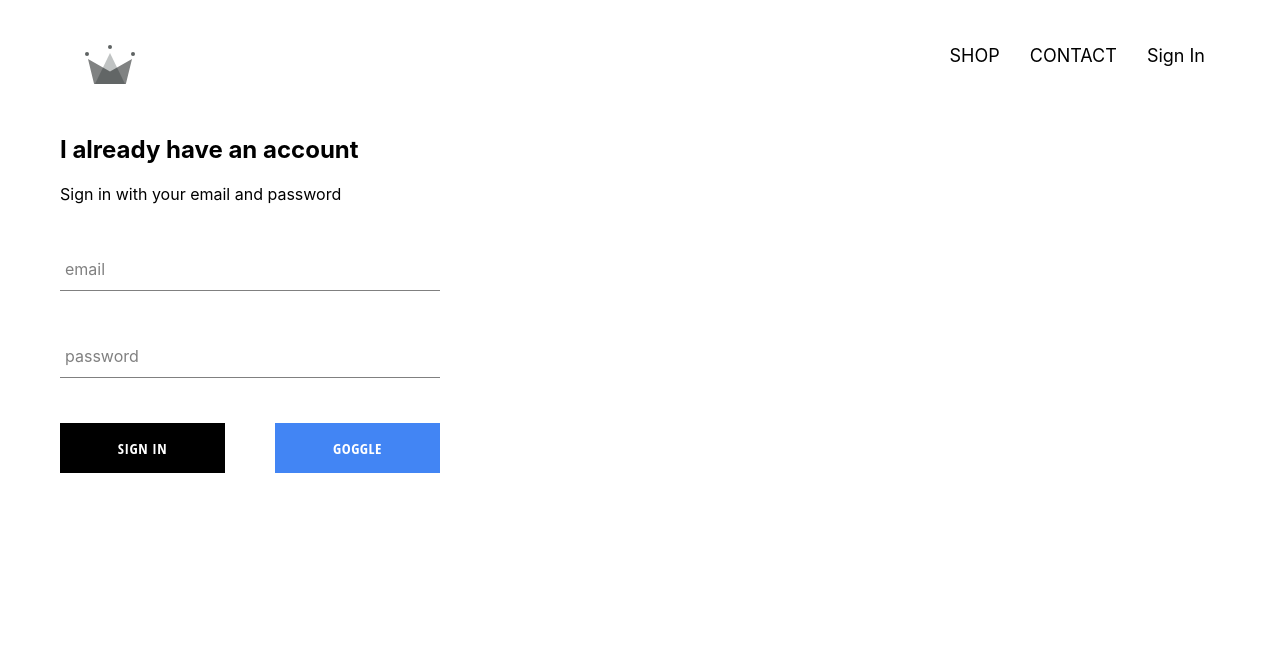
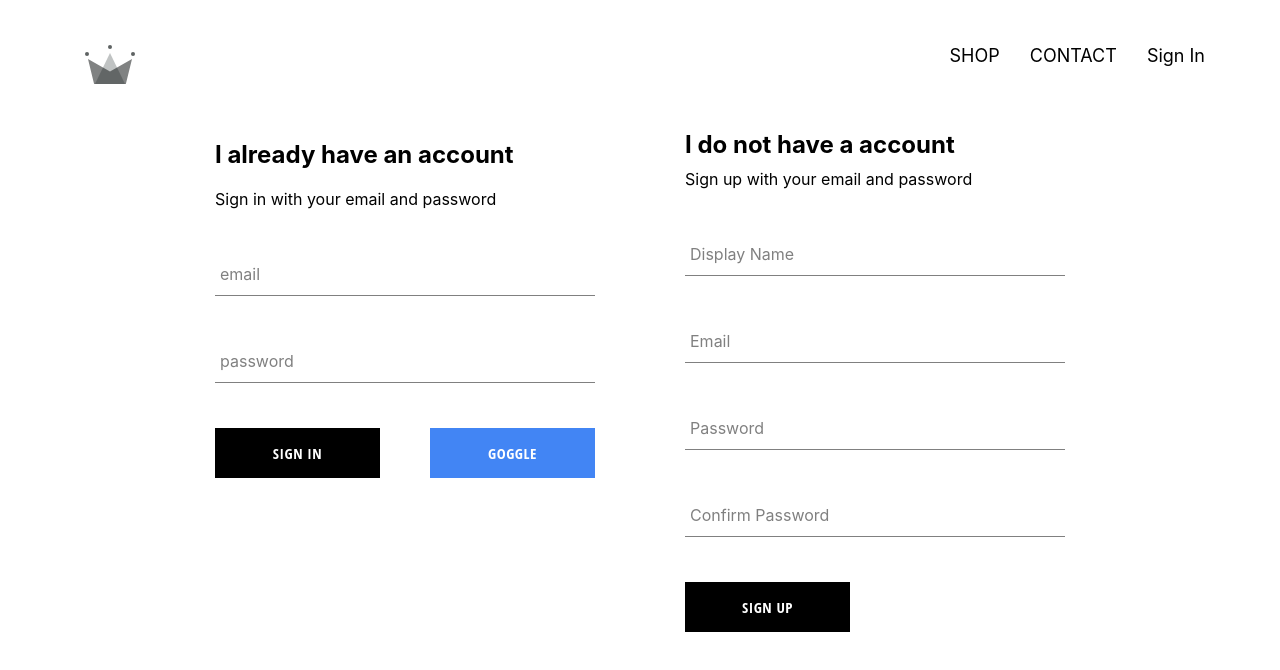
Before and after one commit to RajatArya007zxc/ecommerce, a React (Create React App) app: page /signin in a window 1280 px wide. Shown: the top 670 px of the page. Built offline with nearby package versions, Linux system fonts and the light colour scheme; no server answers.

Commit message:
add SignUp comp. and implement the functionality to add the user to database

```diff
--- a/src/App.js
+++ b/src/App.js
@@ -35,6 +35,7 @@
                        ...snapShot.data()
                    }
                })
+               console.log(this.state )
            })
 
        }
--- /dev/null
+++ b/src/Components/signup/SignUp.jsx
@@ -0,0 +1,101 @@
+import React from 'react';
+
+import FormInput from '../FormInput/FormInput';
+import Button from '../CustomButton/Button';
+
+import {auth,createUserProfileDocument} from '../../firebase/firebase.utilse'
+import './style.scss';
+
+class SignUp extends  React.Component{
+   constructor(){
+       super()
+       this.state={
+        displayName:'',
+        email:'',
+        password:'',
+        confirmPassword:''
+    }
+   }
+   handleSubmit=async event =>{
+       event.preventDefault();
+
+       const { displayName, email, password, confirmPassword } = this.state;
+
+       if(password!==confirmPassword){
+           alert('Password dont Match')
+           return
+       }
+
+       try {
+
+        const{user} =await auth.createUserWithEmailAndPassword(email,password);
+        createUserProfileDocument(user,{displayName} )
+
+         this.setState({
+            displayName:'',
+            email:'',
+            password:'',
+            confirmPassword:''
+         })
+       }
+       catch(err){
+console.log(err)
+       }
+   }
+
+   handleChange = event => {
+    const { name, value } = event.target;
+
+    this.setState({ [name]: value });
+  };
+
+   render(){
+    const { displayName, email, password, confirmPassword } = this.state;
+
+       return(
+
+      <div className='sign-up'>
+      <h2 className='title'>I do not have a account</h2>
+      <span>Sign up with your email and password</span>
+      <form className='sign-up-form' onSubmit={this.handleSubmit}>
+        <FormInput
+          type='text'
+          name='displayName'
+          value={displayName}
+          onChange={this.handleChange}
+          label='Display Name'
+          required
+        />
+        <FormInput
+          type='email'
+          name='email'
+          value={email}
+          onChange={this.handleChange}
+          label='Email'
+          required
+        />
+        <FormInput
+          type='password'
+          name='password'
+          value={password}
+          onChange={this.handleChange}
+          label='Password'
+          required
+        />
+        <FormInput
+          type='password'
+          name='confirmPassword'
+          value={confirmPassword}
+          onChange={this.handleChange}
+          label='Confirm Password'
+          required
+        />
+        <Button type='submit'>SIGN UP</Button>
+      </form>
+    </div>
+  );
+   }
+
+}
+
+export default SignUp;
--- /dev/null
+++ b/src/Components/signup/style.scss
@@ -0,0 +1,9 @@
+.sign-up {
+    display: flex;
+    flex-direction: column;
+    width: 380px;
+
+    .title {
+      margin: 10px 0;
+    }
+  }
--- a/src/Pages/signIn&SignUp/inOut.jsx
+++ b/src/Pages/signIn&SignUp/inOut.jsx
@@ -1,11 +1,13 @@
 import React from 'react'
 import SingIn from '../../Components/SignIn/SingIn';
 import './style.scss';
+import SignUp from '../../Components/signup/SignUp'
 
 export default function inOut() {
     return (
         <div className="sign-in-and-sign-up">
             <SingIn/>
+            <SignUp/>
         </div>
     )
 }
--- a/src/Pages/signIn&SignUp/style.scss
+++ b/src/Pages/signIn&SignUp/style.scss
@@ -0,0 +1,6 @@
+ .sign-in-and-sign-up {
+    width: 850px;
+    display: flex;
+    justify-content: space-between;
+    margin: 30px auto;
+  }
```
